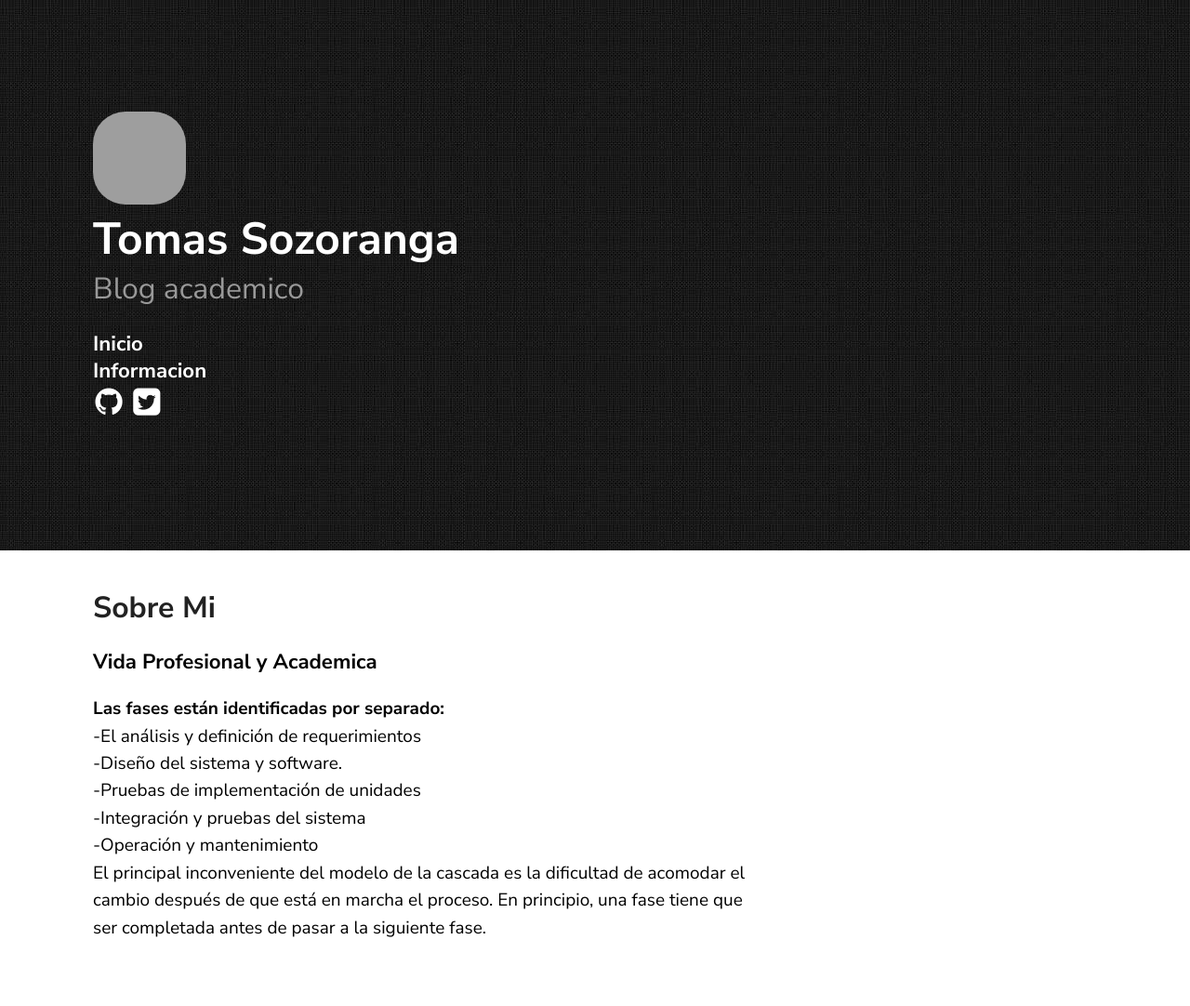
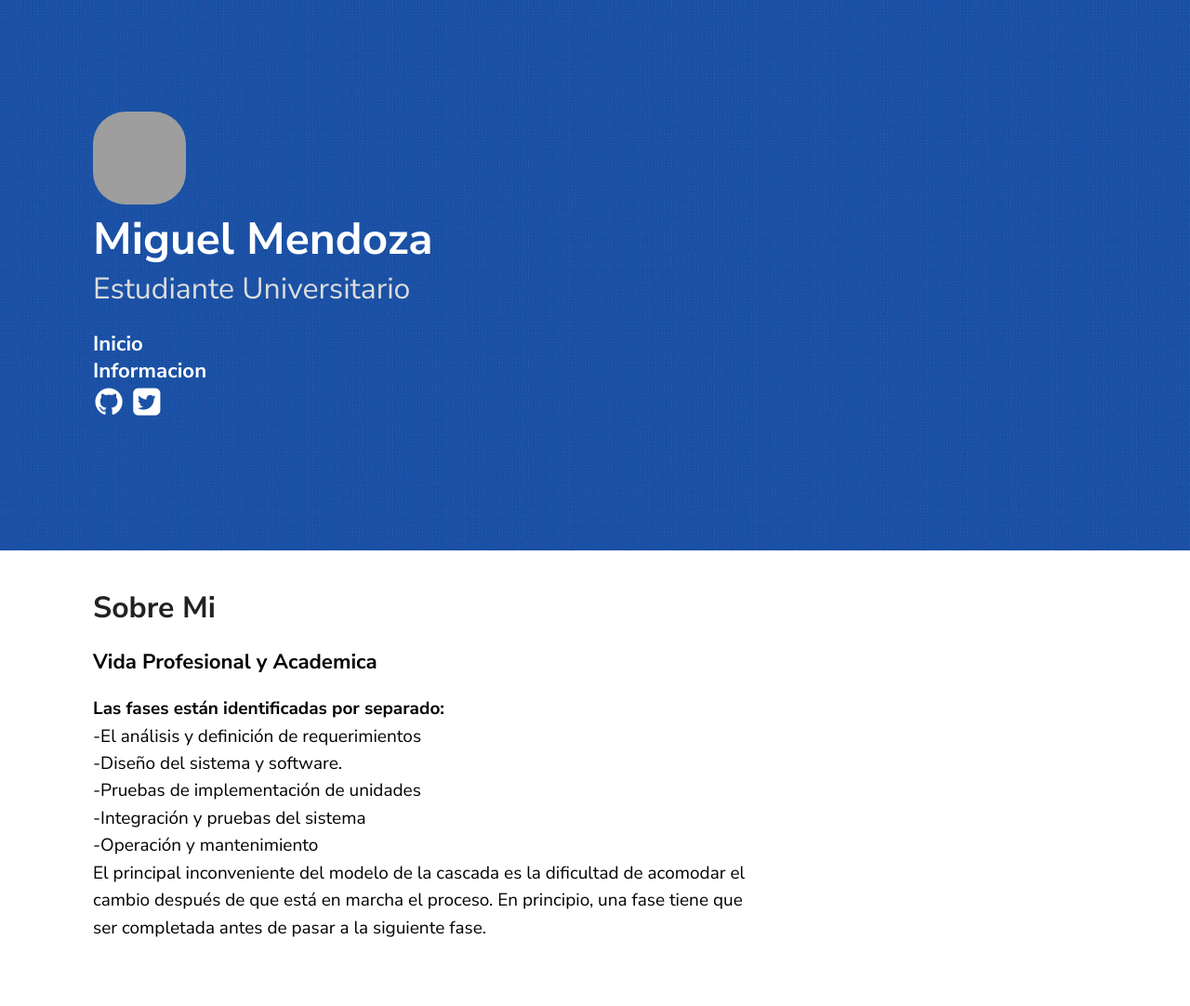
Before and after one commit to miguelsoft03/blogsdf, a Jekyll site: the page built from SobreMi.md, in a window 1280 px wide. Shown: the whole page at 93% size. Built offline with Jekyll 4.4.1, drawn with Linux system fonts in a browser that asks for light colours; grey boxes are pictures that could not be loaded.

Commit message:
Update _config.yml

```diff
--- a/_config.yml
+++ b/_config.yml
@@ -1,6 +1,6 @@
-title: Tomas S.
-author: Tomas Sozoranga
-email: Tomassozoranga65@gmail.com
+title: Miguel M.
+author: Miguel Mendoza
+email: miguel3_2015@hotmail.com
 description: > # this means to ignore newlines until "show_exerpts:"
   Write an awesome description for your new site here. You can edit this
   line in _config.yml. It will appear in your document head meta (for
@@ -15,18 +15,18 @@ sass:
 
 permalink: /posts/:title/
 texture:
-  title: Tomas Sozoranga
-  tagline: Blog academico
+  title: Miguel Mendoza
+  tagline: Estudiante Universitario
   date_format: "%b %-d, %Y"
-  style: black
+  style: blue
   showNav: false
   showPicker: false
 
   # generate social links in footer
   social_links:
-    facebook: villacreses.tommy2000
-    twitter: tomas.sv2000
-    github:  TOMAS2000-SV
+    facebook: miguel.mendozafigueroa
+    twitter: miguelsoft03
+    github:  miguelsoft03
     linkedIn:
     rss: rss
 
```
